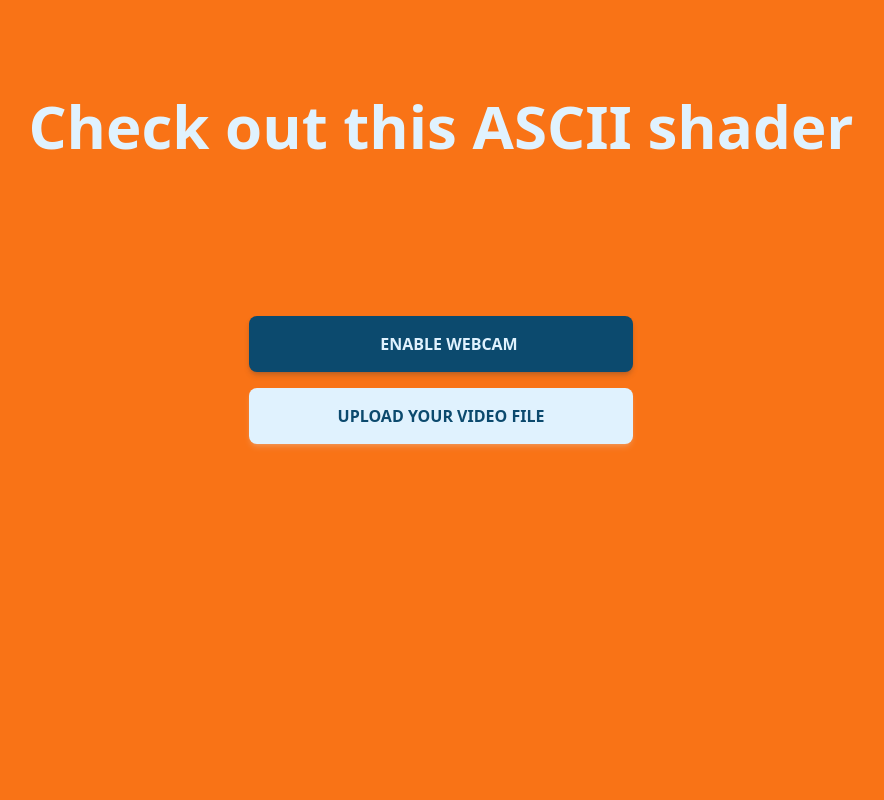
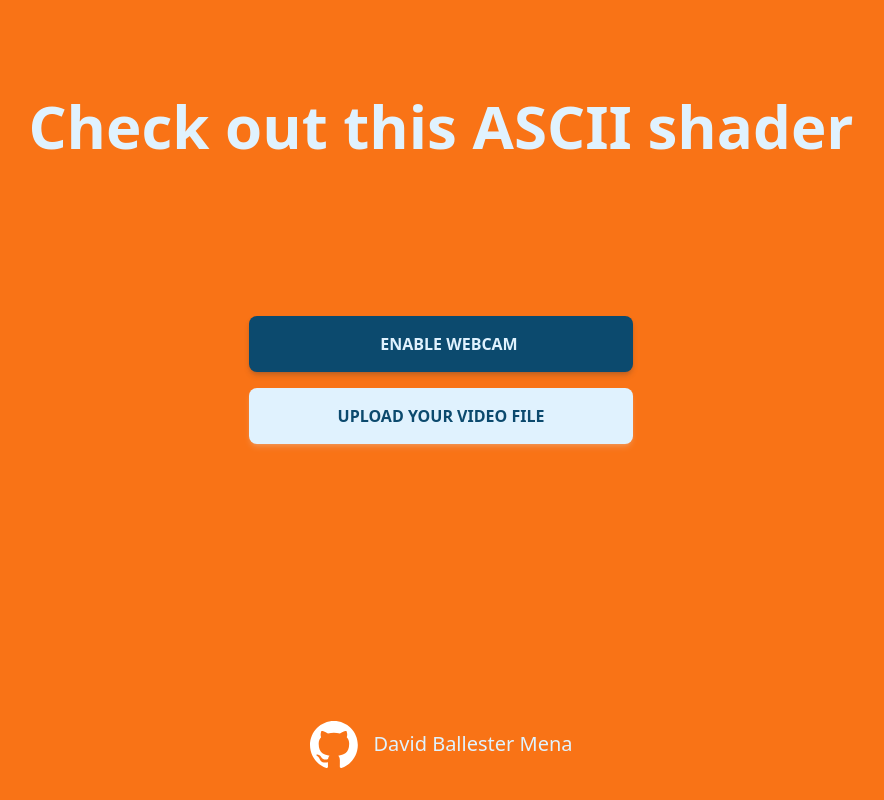
Before and after one commit to davidballester/ascii-web-shader, a website built with Parcel: page src/index.html in a window 1280 px wide. Shown: the whole page, without its empty margins (199-1083 px from the left). Built offline with nearby package versions, Linux system fonts and the light colour scheme.

Commit message:
Add footer

```diff
--- a/src/index.html
+++ b/src/index.html
@@ -7,11 +7,14 @@
     <link rel="stylesheet" href="index.css" />
   </head>
   <body class="bg-orange-500 text-sky-100">
-    <main class="container mx-auto p-8">
+    <div class="container mx-auto flex flex-col min-h-screen">
+      <main class="p-8 flex-grow">
         <header class="text-center p-16">
           <h1 class="text-6xl font-bold">Check out this ASCII shader</h1>
         </header>
-      <div class="relative flex flex-col justify-center items-center space-y-4">
+        <div
+          class="relative flex flex-col justify-center items-center space-y-4"
+        >
           <button
             id="enable-webcam"
             class="group peer mt-24 rounded-lg py-3 px-12 text-md font-bold uppercase shadow-md shadow-sky-950/20 bg-sky-900 text-sky-100 w-96 transition-all hover:shadow-lg hover:shadow-sky-950/40 active:opacity-[0.85] active:shadow-none disabled:opacity-50 disabled:shadow-none leading-8"
@@ -69,6 +72,16 @@
           </div>
         </div>
       </main>
+      <footer class="p-8 flex items-center space-x-4 w-auto m-auto">
+        <a
+          href="https://github.com/davidballester/ascii-web-shader"
+          title="GitHub repository"
+        >
+          <img src="github-mark-white.svg" alt="GitHub icon" class="w-12" />
+        </a>
+        <span class="text-xl">David Ballester Mena</span>
+      </footer>
+    </div>
     <script type="module" src="index.js"></script>
   </body>
 </html>
```
Also changed, not shown: src/github-mark-white.svg (added). Lines whose indentation alone changed are shown as unchanged.
